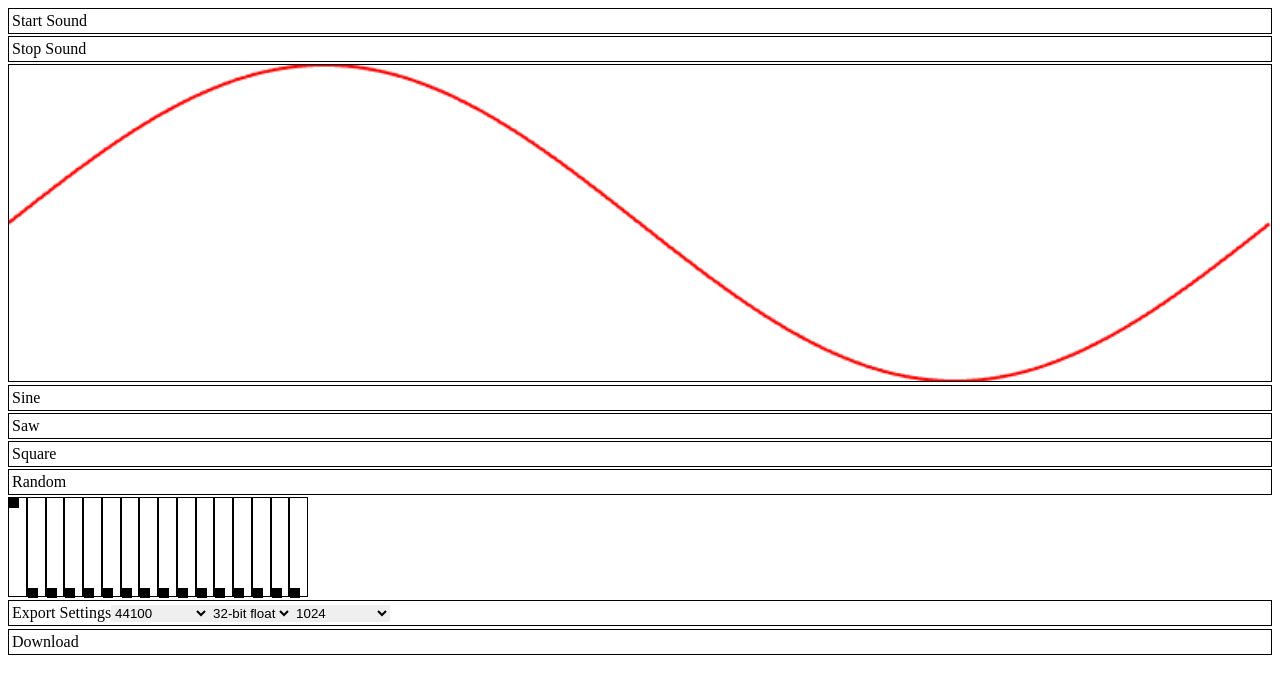
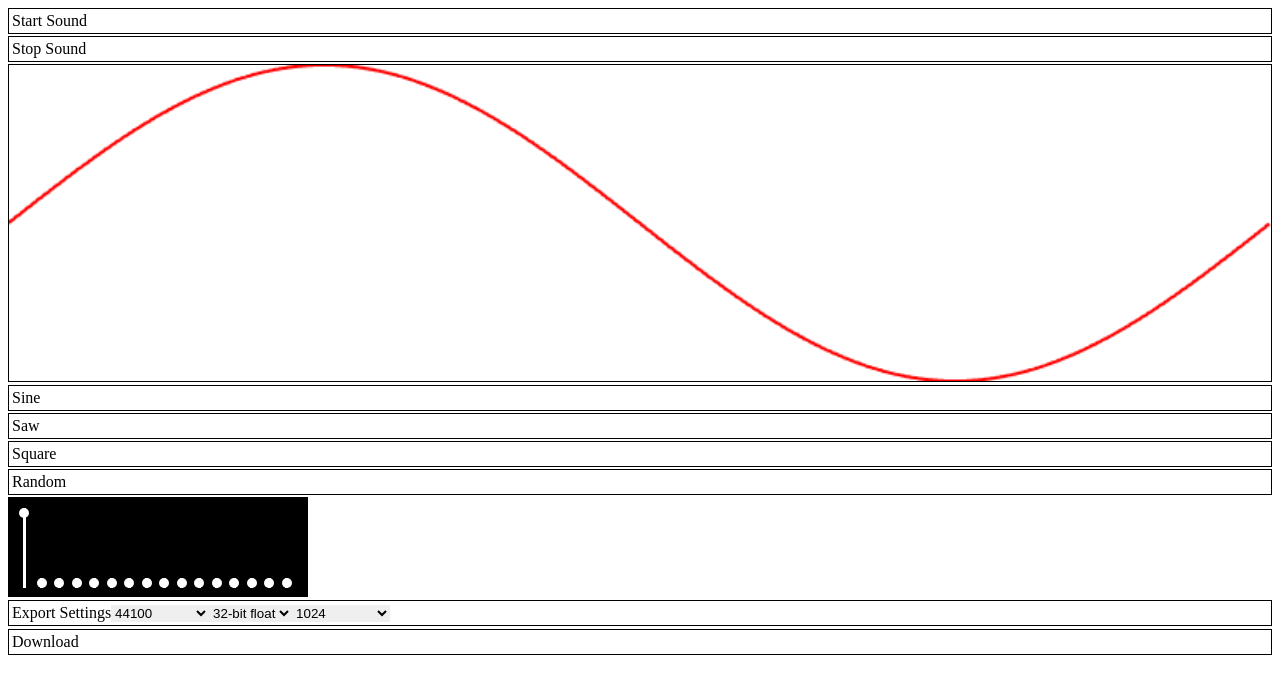
Before and after one commit to vectorsize/wavegen, a React (Create React App) app: page / in a window 1280 px wide. Shown: the top 694 px of the page. Built offline with nearby package versions, Linux system fonts and the light colour scheme.

Commit message:
feat: add styling to multislider

```diff
--- a/src/components/multislider/multi-slider.tsx
+++ b/src/components/multislider/multi-slider.tsx
@@ -32,6 +32,11 @@ const Wrapper = styled.div<any>`
   position: relative;
   display: flex;
   justify-content: space-between;
+  background-color: black;
+  padding-top: ${(p) => p.padding[0]}px;
+  padding-right: ${(p) => p.padding[1]}px;
+  padding-bottom: ${(p) => p.padding[2]}px;
+  padding-left: ${(p) => p.padding[3]}px;
 `
 
 class MultiSlider extends Component<any, any> {
@@ -109,19 +114,23 @@ class MultiSlider extends Component<any, any> {
     const { slidersData } = this
     const { position, isMouseDown } = this.state
     const { width, height, knobs, onChange, values } = this.props
-    const padding = 2
-    const sliderWidth = width / knobs + padding
+    const gutter = 0
+    const padding = [10, 10, 10, 10]
+    const sliderWidth = width / knobs + gutter
 
     return (
-      <Wrapper ref={this.ref} width={width} height={height}>
+      <Wrapper padding={padding} ref={this.ref} width={width} height={height}>
         {slidersData.map((s) => {
           return (
             <Slider
+              slideColor="white"
+              color="white"
+              backgroundColor="black"
               mouseDown={isMouseDown}
               key={`slider${s}`}
               knobSize={10}
               width={sliderWidth}
-              height={height}
+              height={height - (padding[0] + padding[2])}
               position={position}
               value={values[s]}
               onChange={(v: number) => onChange(s, v)}
--- a/src/components/multislider/slider.tsx
+++ b/src/components/multislider/slider.tsx
@@ -6,10 +6,7 @@ import { clamp, checkInside } from './utils'
 interface TrackProps {
   width: number
   height: number
-}
-interface KnobProps {
-  size: number
-  top: number
+  backgroundColor: string
 }
 
 const Track = styled.div<TrackProps>`
@@ -18,15 +15,38 @@ const Track = styled.div<TrackProps>`
   border: 1px solid;
   width: ${(p) => p.width}px;
   height: ${(p) => p.height}px;
+  background-color: ${(p) => p.backgroundColor};
 `
+interface KnobProps {
+  size: number
+  top: number
+  color: string
+}
 const Knob = styled.div<KnobProps>`
   pointer-events: none;
   position: relative;
   width: ${(p) => p.size}px;
   height: ${(p) => p.size}px;
   top: ${(p) => p.top}px;
-  background-color: black;
+  background-color: ${(p) => p.color};
+  border-radius: 100%;
 `
+interface SlideProps {
+  height: number
+  width: number
+  slideColor: string
+}
+const Slide = styled.div<any>`
+  position: relative;
+  pointer-events: none;
+  background-color: ${(p) => p.slideColor};
+  height: ${(p) => p.height}px;
+  top: ${(p) => p.top}px;
+  left: ${(p) => p.left}px;
+  width: ${(p) => p.width}px;
+`
+
+const SLEW = 5
 
 class Slider extends Component<any, any> {
   ref: any = null
@@ -89,7 +109,7 @@ class Slider extends Component<any, any> {
           height - knobSize
         )
         const delta = Math.abs(knobPosition - newPos)
-        if (delta >= 5) {
+        if (delta >= SLEW) {
           setKnobPosition(newPos)
           const newValue = 1 - (newPos + halfKnob) / height
           onChange && onChange(newValue)
@@ -106,12 +126,35 @@ class Slider extends Component<any, any> {
 
   render() {
     const { ref } = this
-    const { width, height, knobSize } = this.props
+    const {
+      width,
+      height,
+      knobSize,
+      color,
+      backgroundColor,
+      slideColor,
+    } = this.props
     const { knobPosition } = this.state
 
+    const w = 3
+    const halfKnob = knobSize * 0.5
+    const halfWidth = w * 0.5
+
     return (
-      <Track ref={ref} width={width} height={height}>
-        <Knob size={knobSize} top={knobPosition} />
+      <Track
+        ref={ref}
+        width={width}
+        height={height}
+        backgroundColor={backgroundColor}
+      >
+        <Knob size={knobSize} top={knobPosition} color={color} />
+        <Slide
+          width={w}
+          left={halfKnob - halfWidth}
+          top={knobPosition - knobSize}
+          height={height - knobPosition}
+          slideColor={slideColor}
+        />
       </Track>
     )
   }
```
